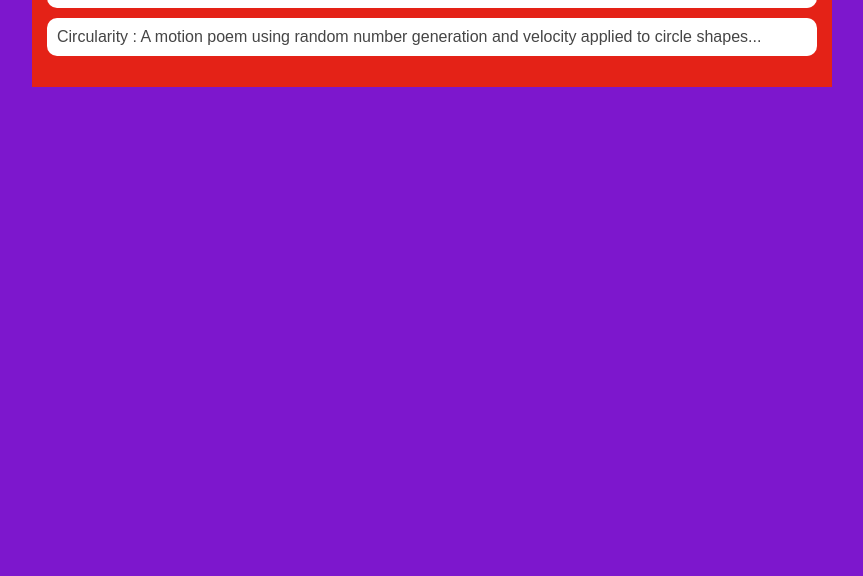
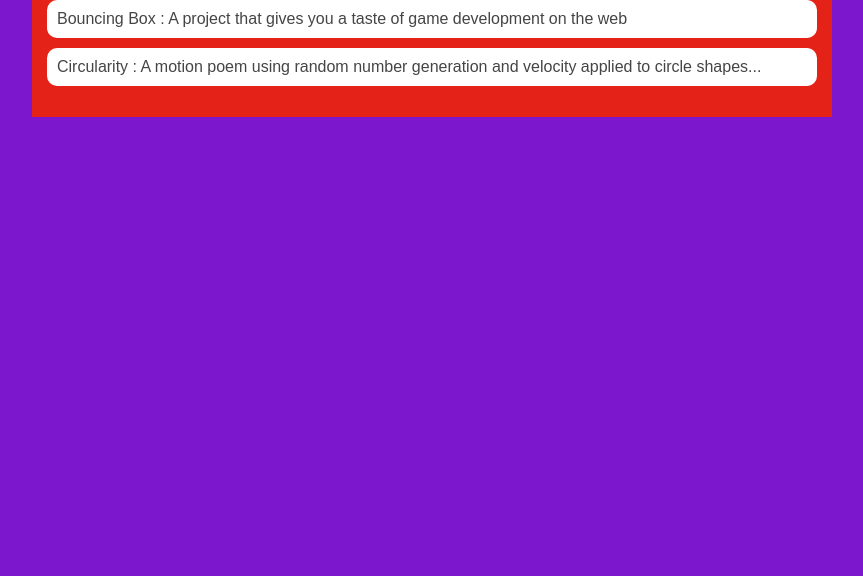
Before and after one commit to DSTEP17/DSTEP17.github.io, a plain HTML site: page portfolio.html in a window 1280 px wide. Shown: the part 224-800 px from the top of the page, without its empty margins (208-1071 px from the left). Drawn offline with Linux system fonts and the light colour scheme.

Commit message:
Finish portfolio

```diff
--- a/portfolio.html
+++ b/portfolio.html
@@ -21,7 +21,7 @@
         <main>
             <div class="content">
                 <h1>Portfolio</h1>
-                <ul id="portfolio"
+                <ul id="portfolio">
                     <li><a href="projects/platformer/">Platformer : A cannon - dodging, collectible - grabbing adventure game for Halleb0t</a></li>
                     <li><a href="projects/bouncing-box/">Bouncing Box : A project that gives you a taste of game development on the web </a></li>
                     <li><a href="projects/circularity/">Circularity : A motion poem using random number generation and velocity applied to circle shapes...</a></li>
```
